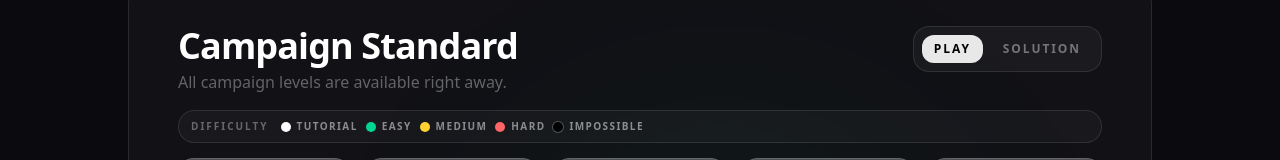
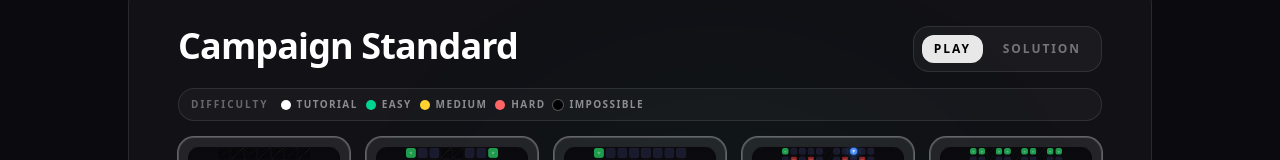
Before and after one commit to Timothy-Cao/misconfigured, a Next.js app: page /levels in a window 1280 px wide. Shown: the part 145-305 px from the top of the page. Built offline with nearby package versions, Linux system fonts and the light colour scheme; no server answers.

Commit message:
Remove campaign select subtitle

```diff
--- a/src/components/LevelSelect.tsx
+++ b/src/components/LevelSelect.tsx
@@ -141,9 +141,6 @@ export default function LevelSelect() {
             <h1 className="text-3xl font-bold tracking-tight text-white sm:text-4xl">
               Campaign Standard
             </h1>
-            <p className="mt-1 text-sm text-white/35 sm:text-base">
-              All campaign levels are available right away.
-            </p>
           </div>
           <button
             type="button"
```
